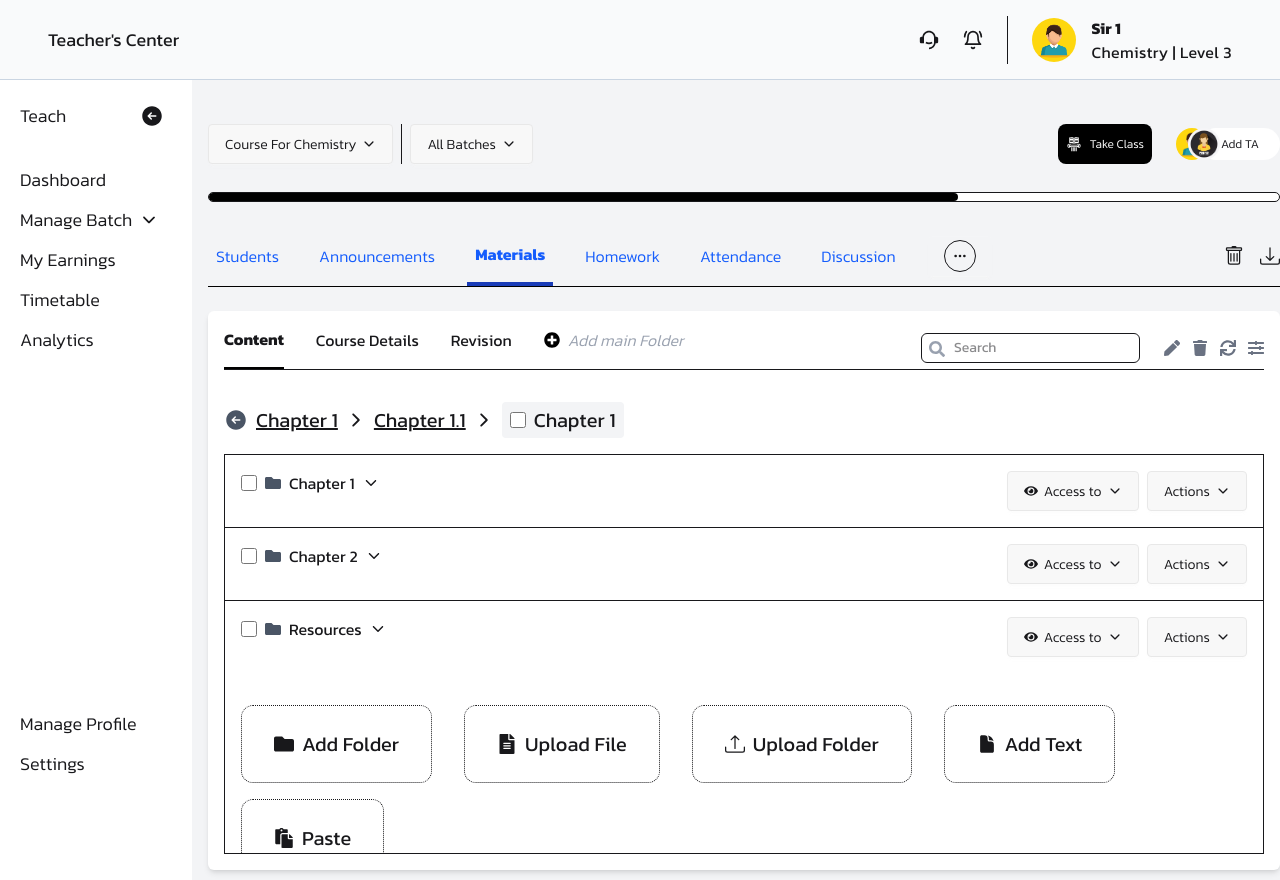
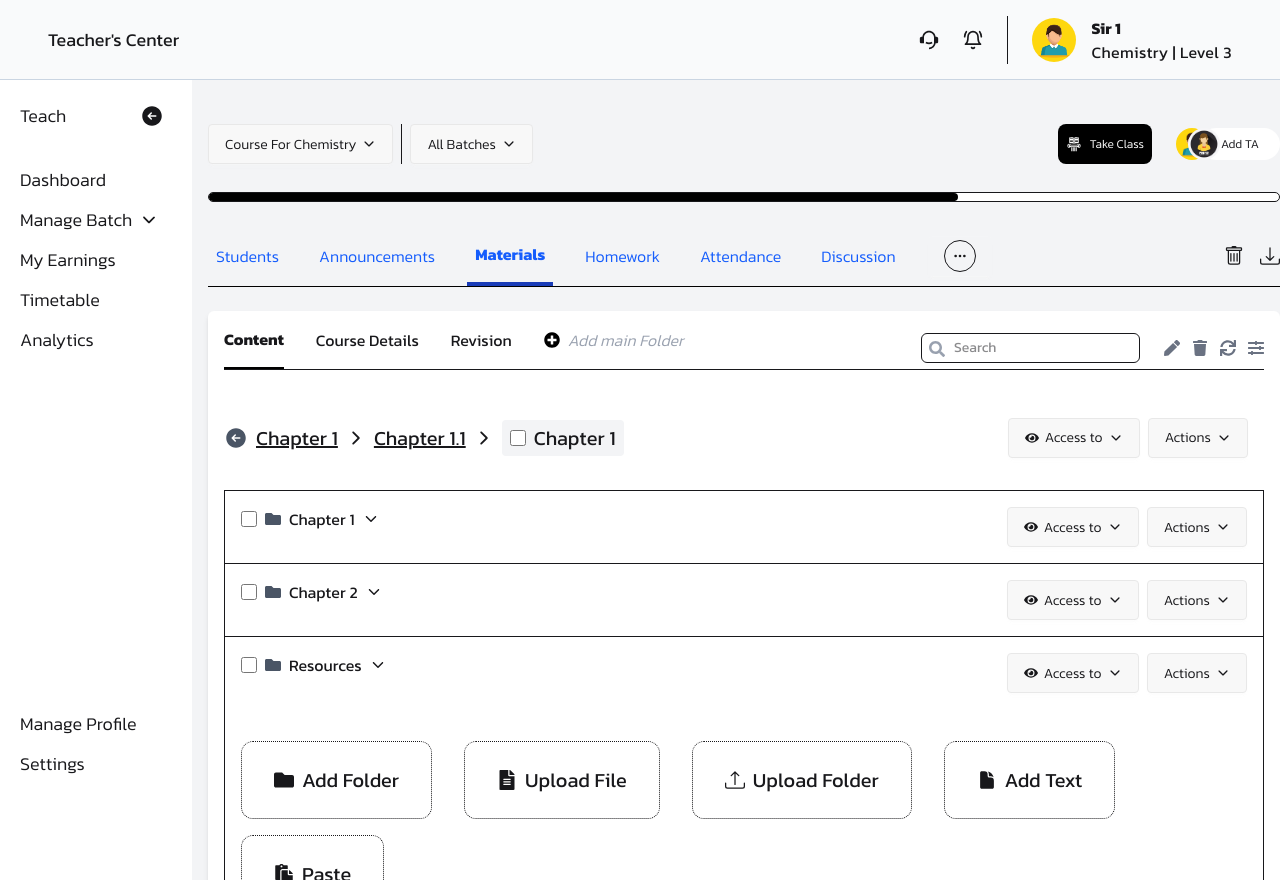
Before and after one commit to Novo1999/frontend-intern-test, a Next.js app: page / in a window 1280 px wide. Built offline with nearby package versions, Linux system fonts and the light colour scheme.

Commit message:
added: generic modal and context

```diff
--- a/src/app/layout.tsx
+++ b/src/app/layout.tsx
@@ -1,6 +1,7 @@
 import type { Metadata } from 'next'
 import { Kanit } from 'next/font/google'
 import Navbar from '../components/Navbar'
+import ModalProvider from '../context/ModalContext'
 import './globals.css'
 
 const kanit = Kanit({
@@ -22,10 +23,10 @@ export default function RootLayout({
   return (
     <html data-theme="light" lang="en">
       <body className={`${kanit.className} antialiased overflow-hidden bg-gray-100`}>
-        <Navbar />
-        <div className="relative">
-          {children}
-        </div>
+        <ModalProvider>
+          <Navbar />
+          <div className="relative">{children}</div>
+        </ModalProvider>
       </body>
     </html>
   )
--- a/src/components/CourseModuleSection.tsx
+++ b/src/components/CourseModuleSection.tsx
@@ -1,17 +1,21 @@
 'use client'
 import { useState } from 'react'
+import { FaEye } from 'react-icons/fa'
 import { HiArrowLeftCircle } from 'react-icons/hi2'
-import { IoIosArrowForward } from 'react-icons/io'
+import { IoIosArrowDown, IoIosArrowForward, IoMdWarning } from 'react-icons/io'
+import { useModalContext } from '../context/ModalContext'
 import { folderDemoData } from '../data/folder-demo-data'
 import { FileFolderItemProps } from '../types/file-folder-item-prop'
 import { getAllIds } from '../utils/getAllIds'
 import CourseModuleNavbar from './CourseModuleNavbar'
 import ModuleActions from './ModuleActions'
-import FileFolderItem from './shared/FileFolderItem'
+import Dropdown from './shared/Dropdown'
+import FileFolderItem, { accessTo, actions } from './shared/FileFolderItem'
 
 const CourseModuleSection = () => {
   const [checkedItems, setCheckedItems] = useState<string[]>([])
   const [folderData, setFolderData] = useState(folderDemoData)
+  const { openModal } = useModalContext()
 
   const toggleCheck = (id: string, childrenIds: string[] = []) => {
     setCheckedItems((prev) => {
@@ -25,11 +29,15 @@ const CourseModuleSection = () => {
     setCheckedItems((prev) => (prev.length > 0 ? [] : allIds))
   }
 
+  const showDeleteModal = () =>
+    openModal('Are you sure you want to delete everything?', { confirmBtnClass: 'bg-red-500', confirmBtnText: 'Delete', headerIcon: <IoMdWarning />, confirmHandler: () => setFolderData([]) })
+
   return (
     <div className="card bg-white mt-6 min-h-[65vh] p-4 rounded-md shadow-md">
-      <CourseModuleNavbar />
+      <CourseModuleNavbar onDelete={showDeleteModal} folderData={folderData} />
       {/* Breadcrumb */}
-      <div className="flex items-center space-x-2 mt-4 text-sm lg:text-xl py-4">
+      <div className="flex items-center justify-between space-x-2 mt-4 text-sm lg:text-xl py-4">
+        <div className="flex gap-2 items-center flex-wrap">
           <button className="text-gray-600">
             <HiArrowLeftCircle className="text-2xl" />
           </button>
@@ -46,6 +54,17 @@ const CourseModuleSection = () => {
             Chapter 1
           </span>
         </div>
+        <div className="flex justify-between font-thin gap-4 flex-wrap items-start">
+          <div className="flex gap-2 flex-wrap p-4">
+            <Dropdown triggerClassName="min-h-10" wrapperClassName="max-h-10" items={accessTo}>
+              <FaEye /> <span>Access to</span> <IoIosArrowDown />
+            </Dropdown>
+            <Dropdown triggerClassName="min-h-10" items={actions}>
+              <p>Actions</p> <IoIosArrowDown />
+            </Dropdown>
+          </div>
+        </div>
+      </div>
 
       <section className="overflow-auto h-[50vh] pb-16 border">
         {folderData.map((item, index, self) => (
--- a/src/components/Sidebar.tsx
+++ b/src/components/Sidebar.tsx
@@ -45,7 +45,7 @@ const Sidebar = ({ children }: { children: ReactNode }) => {
         </label>
         {children}
       </div>
-      <div className="drawer-side z-[9999] bg-white">
+      <div className="drawer-side z-[99] bg-white">
         <label htmlFor="my-drawer" aria-label="close sidebar" className="drawer-overlay"></label>
         <ul className="menu flex-col justify-between bg-white relative text-base-content min-h-full lg:min-h-[90vh] w-48 pr-4 py-4 *:capitalize *:font-thin lg:text-lg">
           <div>
--- a/src/components/shared/FileFolderItem.tsx
+++ b/src/components/shared/FileFolderItem.tsx
@@ -6,8 +6,8 @@ import { FileItem } from '../../types/file-item'
 import { getAllChildIds } from '../../utils/getAllIds'
 import Dropdown from './Dropdown'
 
-const accessTo = ['Students', 'Teachers', 'Moderators']
-const actions = ['Edit', 'Delete']
+export const accessTo = ['Students', 'Teachers', 'Moderators']
+export const actions = ['Edit', 'Delete']
 
 const FileFolderItem = ({ item, isLast, onCheck, checkedItems }: FileFolderItemProps) => {
   const [isOpen, setIsOpen] = useState(false)
--- /dev/null
+++ b/src/components/shared/GenericModal.tsx
@@ -0,0 +1,63 @@
+'use client'
+
+import { MouseEvent, ReactNode, useEffect } from 'react'
+
+const GenericModal = ({
+  modalID,
+  headerText,
+  modalBody,
+  confirmHandler,
+  showConfirmBtn,
+  confirmBtnText,
+  cancelHandler,
+  headerIcon,
+  confirmBtnClass,
+}: {
+  modalID: string
+  headerText: string
+  modalBody?: ReactNode
+  confirmHandler?: (e: MouseEvent<HTMLButtonElement>) => void
+  showConfirmBtn?: boolean
+  confirmBtnText?: string
+  cancelHandler?: () => void
+  headerIcon?: ReactNode
+  confirmBtnClass?: string
+}) => {
+  useEffect(() => {
+    const modalElement = document.getElementById(modalID) as HTMLDialogElement | null
+    if (!modalElement) return
+    const eventListener = () => {
+      cancelHandler?.()
+    }
+    modalElement.addEventListener('close', eventListener)
+    return () => {
+      modalElement.removeEventListener('close', eventListener)
+    }
+  }, [cancelHandler, modalID])
+
+  return (
+    <dialog id={modalID} className="modal">
+      <div className="modal-box">
+        <h3 className="text-lg text-black font-thin flex items-center">
+          {headerIcon && <span className="mr-2">{headerIcon}</span>}
+          {headerText}
+        </h3>
+        <div className="py-4">{modalBody}</div>
+        <form method="dialog">
+          <div className="flex justify-end gap-4 mt-4">
+            <button className="btn btn-outline">Cancel</button>
+            {showConfirmBtn && (
+              <button className={'btn btn-primary ' + confirmBtnClass || ''} onClick={confirmHandler}>
+                {confirmBtnText || 'Confirm'}
+              </button>
+            )}
+          </div>
+        </form>
+      </div>
+      <form method="dialog" className="modal-backdrop">
+        <button>close</button>
+      </form>
+    </dialog>
+  )
+}
+export default GenericModal
--- /dev/null
+++ b/src/context/ModalContext.tsx
@@ -0,0 +1,78 @@
+'use client'
+import GenericModal from '@/components/shared/GenericModal'
+import { createContext, MouseEvent, ReactNode, useCallback, useContext, useState } from 'react'
+
+type ModalContextType = {
+  openModal: (
+    title: string,
+    options: {
+      headerIcon?: ReactNode
+      body?: ReactNode
+      showConfirmBtn?: boolean
+      confirmBtnText?: string
+      confirmBtnClass?: string
+      confirmHandler?: (e: MouseEvent<HTMLButtonElement>) => void
+      cancelHandler?: () => void
+    }
+  ) => void
+  closeModal: () => void
+}
+
+export const ModalContext = createContext<ModalContextType | undefined>(undefined)
+
+export function useModalContext() {
+  const context = useContext(ModalContext)
+  if (!context) {
+    throw new Error('useModalContext must be used within a ModalProvider')
+  }
+  return context
+}
+
+export default function ModalProvider({ children }: { children: ReactNode }) {
+  const [headerText, setHeaderText] = useState('')
+  const [headerIcon, setHeaderIcon] = useState<ReactNode | null>(null)
+  const [modalBody, setModalBody] = useState<ReactNode | null>(null)
+
+  const [showConfirmBtn, setShowConfirmBtn] = useState(true)
+  const [confirmBtnTxt, setConfirmBtnTxt] = useState('Confirm')
+  const [confirmBtnClass, setConfirmBtnClass] = useState('')
+
+  const [confirmHandler, setConfirmHandler] = useState<() => void>(() => {})
+  const [cancelHandler, setCancelHandler] = useState<() => void>(() => {})
+
+  const openModal: ModalContextType['openModal'] = useCallback((title: string, options = {}) => {
+    setHeaderText(title)
+    setHeaderIcon(options.headerIcon || null)
+    setModalBody(options.body || null)
+    setShowConfirmBtn(options.showConfirmBtn || true)
+    setConfirmBtnTxt(options.confirmBtnText || 'Confirm')
+    setConfirmBtnClass(options.confirmBtnClass || '')
+    setConfirmHandler(() => options.confirmHandler || (() => {}))
+    setCancelHandler(() => options.cancelHandler || (() => {}))
+
+    const modalElement = document.getElementById('my_modal_2') as HTMLFormElement | null
+    modalElement?.showModal()
+  }, [])
+
+  const closeModal = useCallback(() => {
+    const modalElement = document.getElementById('my_modal_2') as HTMLFormElement | null
+    modalElement?.close()
+  }, [])
+
+  return (
+    <ModalContext.Provider value={{ openModal, closeModal }}>
+      {children}
+      <GenericModal
+        modalID="my_modal_2"
+        headerText={headerText}
+        modalBody={modalBody}
+        headerIcon={headerIcon || undefined}
+        showConfirmBtn={showConfirmBtn}
+        confirmBtnText={confirmBtnTxt}
+        confirmBtnClass={confirmBtnClass}
+        confirmHandler={confirmHandler}
+        cancelHandler={cancelHandler}
+      />
+    </ModalContext.Provider>
+  )
+}
--- /dev/null
+++ b/src/types/course-module-nav-prop.ts
@@ -0,0 +1,6 @@
+import { folderDemoData } from '../data/folder-demo-data'
+
+export type CourseModuleNavbarProp = {
+  onDelete?: () => void
+  folderData: typeof folderDemoData
+}
```
Also changed, not shown: src/components/CourseModuleNavbar.tsx (+20 -7 lines). Lines whose indentation alone changed are shown as unchanged.
